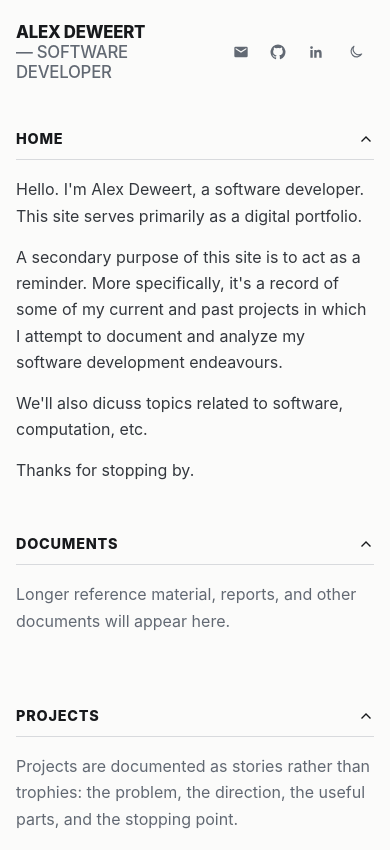
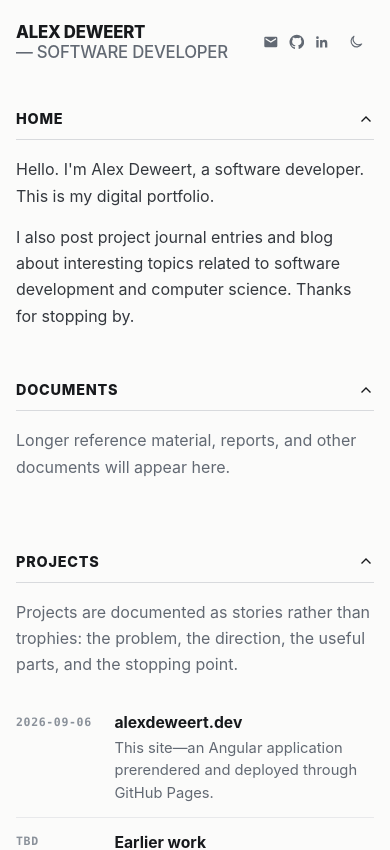
Before and after one commit to alexdeweert/addc, an Angular app: page / in a window 390 px wide. Shown: the top 850 px of the page. Built offline with nearby package versions, Linux system fonts and the light colour scheme.

Commit message:
Update homepage copy and social link spacing

```diff
--- a/src/app/app.scss
+++ b/src/app/app.scss
@@ -52,12 +52,9 @@
 .social-link,
 .theme-toggle {
   display: inline-flex;
-  width: 2.5rem;
-  min-width: 2.5rem;
   height: 2.5rem;
   align-items: center;
   justify-content: center;
-  padding: 0.55rem;
   border: 1px solid transparent;
   border-radius: 0.25rem;
   background: transparent;
@@ -66,11 +63,17 @@
 }
 
 .social-link {
+  width: 1.5rem;
+  min-width: 1.5rem;
+  padding: 0.2rem;
   text-decoration: none;
 }
 
 .theme-toggle {
+  width: 2.5rem;
+  min-width: 2.5rem;
   margin: 0 0 0 0.7rem;
+  padding: 0.55rem;
   font: inherit;
 }
 
@@ -134,15 +137,15 @@ footer a:hover {
     display: grid;
   }
 
-  .social-link,
+  .social-link {
+    height: 2.25rem;
+  }
+
   .theme-toggle {
     width: 2.25rem;
     min-width: 2.25rem;
     height: 2.25rem;
+    margin-left: 0.25rem;
     padding: 0.5rem;
   }
-
-  .theme-toggle {
-    margin-left: 0.25rem;
-  }
 }
--- a/src/app/home/home.html
+++ b/src/app/home/home.html
@@ -1,17 +1,9 @@
 <app-collapsible-section sectionId="home" title="HOME">
   <p>
-    Hello. I'm Alex Deweert, a software developer.
-    This site serves primarily as a digital portfolio.
+    Hello. I'm Alex Deweert, a software developer. This is my digital portfolio.
   </p>
   <p>
-    A secondary purpose of this site is to act as a reminder.
-    More specifically, it's a record of some of my current and past projects in which I attempt to document and analyze my software development endeavours.
-  </p>
-  <p>
-    We'll also dicuss topics related to software, computation, etc.
-  </p>
-  <p>
-    Thanks for stopping by.
+    I also post project journal entries and blog about interesting topics related to software development and computer science. Thanks for stopping by.
   </p>
 </app-collapsible-section>
 
```
